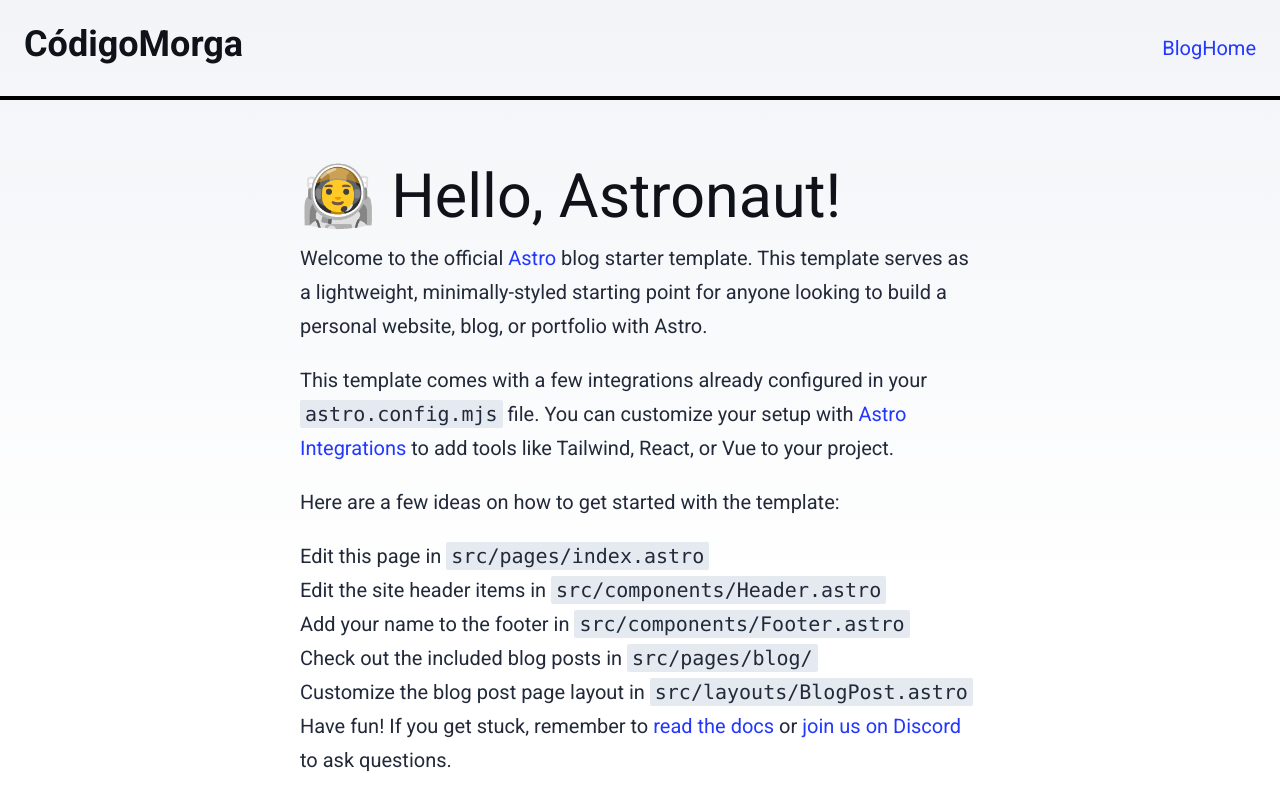
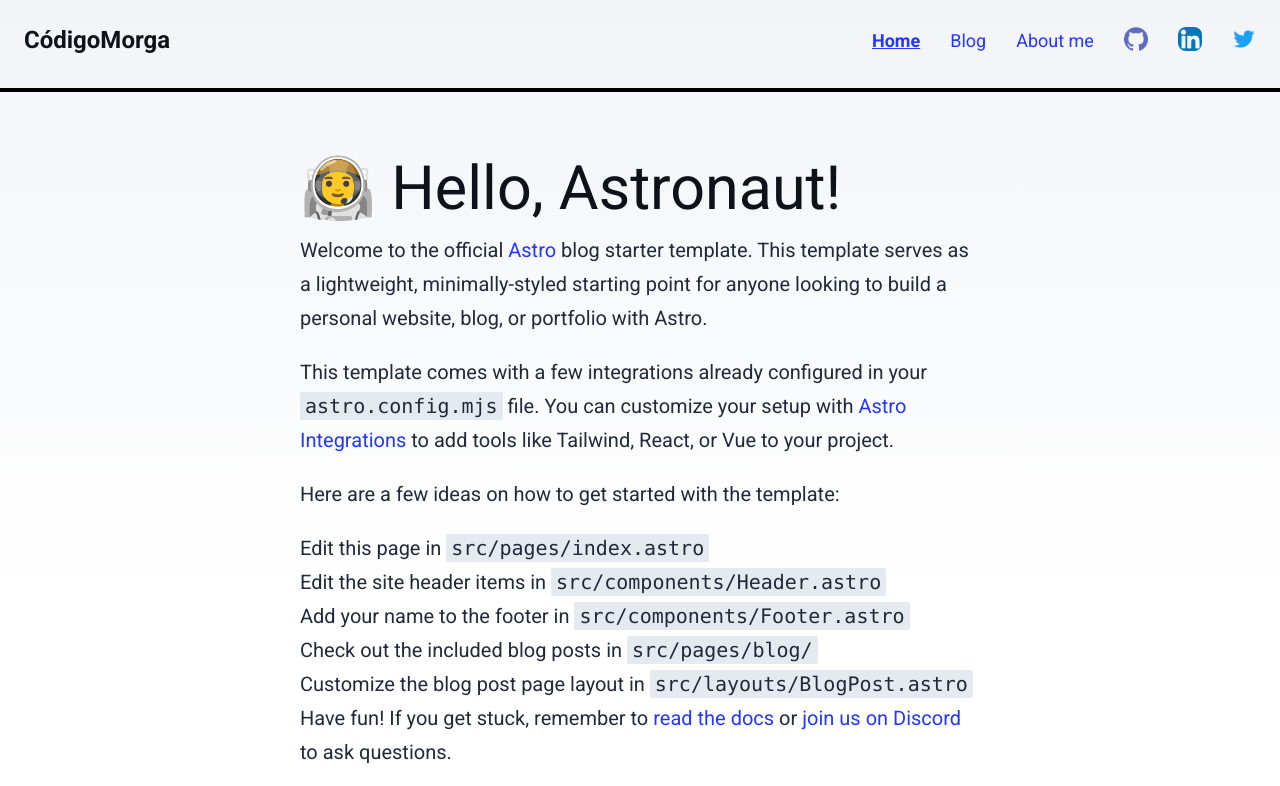
Before and after one commit to DavidMorgade/AstroBlog, an Astro site: page / in a window 1280 px wide. Shown: the top 786 px of the page. Built offline with nearby package versions, Linux system fonts and the light colour scheme; Astro itself is replaced by a stand-in of ours.

Commit message:
Finished header, peding footer next

```diff
--- a/src/components/Header.astro
+++ b/src/components/Header.astro
@@ -3,21 +3,35 @@ import HeaderLink from "./HeaderLink.astro";
 import { SITE_TITLE } from "../consts";
 ---
 
-<header class="border-b-4 border-black flex justify-between p-6 items-center">
-	<h1 class="font-bold font sm:text-4xl text-xl">{SITE_TITLE}</h1>
+<header
+	class="border-b-4 border-black flex flex-col md:flex-row justify-between p-6 items-center gap-10"
+>
+	<h1 class="font-bold font sm:text-2xl text-xl">{SITE_TITLE}</h1>
 	<nav>
-		<ul class="flex align-middle">
-			<li>
-				<HeaderLink>Blog</HeaderLink>
+		<ul class="flex align-middle w-96 justify-around md:justify-between">
+			<li class="text-lg">
+				<HeaderLink href={"/"}>Home</HeaderLink>
 			</li>
-			<li>
-				<HeaderLink>Home</HeaderLink>
+			<li class="text-lg">
+				<HeaderLink href={"/blog"}>Blog</HeaderLink>
 			</li>
-			<li>
-				<HeaderLink />
+			<li class="text-lg">
+				<HeaderLink href={"/about"}>About me</HeaderLink>
 			</li>
-			<li>
-				<HeaderLink />
+			<li class="hidden md:block">
+				<HeaderLink>
+					<img class="w-6" src="github-icon.png" alt="Github Icon" />
+				</HeaderLink>
+			</li>
+			<li class="hidden md:block">
+				<HeaderLink>
+					<img class="w-6" src="linkedin-icon.png" alt="linkedin icon" />
+				</HeaderLink>
+			</li>
+			<li class="hidden md:block">
+				<HeaderLink>
+					<img class="w-6" src="twitter-icon.png" alt="twitter icon" />
+				</HeaderLink>
 			</li>
 		</ul>
 	</nav>
--- a/src/components/HeaderLink.astro
+++ b/src/components/HeaderLink.astro
@@ -1,12 +1,12 @@
 ---
-import type { HTMLAttributes } from 'astro/types';
+import type { HTMLAttributes } from "astro/types";
 
-type Props = HTMLAttributes<'a'>;
+type Props = HTMLAttributes<"a">;
 
 const { href, class: className, ...props } = Astro.props;
 
 const { pathname } = Astro.url;
-const isActive = href === pathname || href === pathname.replace(/\/$/, '');
+const isActive = href === pathname || href === pathname.replace(/\/$/, "");
 ---
 
 <a href={href} class:list={[className, { active: isActive }]} {...props}>
@@ -16,6 +16,7 @@ const isActive = href === pathname || href === pathname.replace(/\/$/, '');
 	a {
 		display: inline-block;
 		text-decoration: none;
+		cursor: pointer;
 	}
 	a.active {
 		font-weight: bolder;
```
Also changed, not shown: src/styles/global.css (indentation only).
